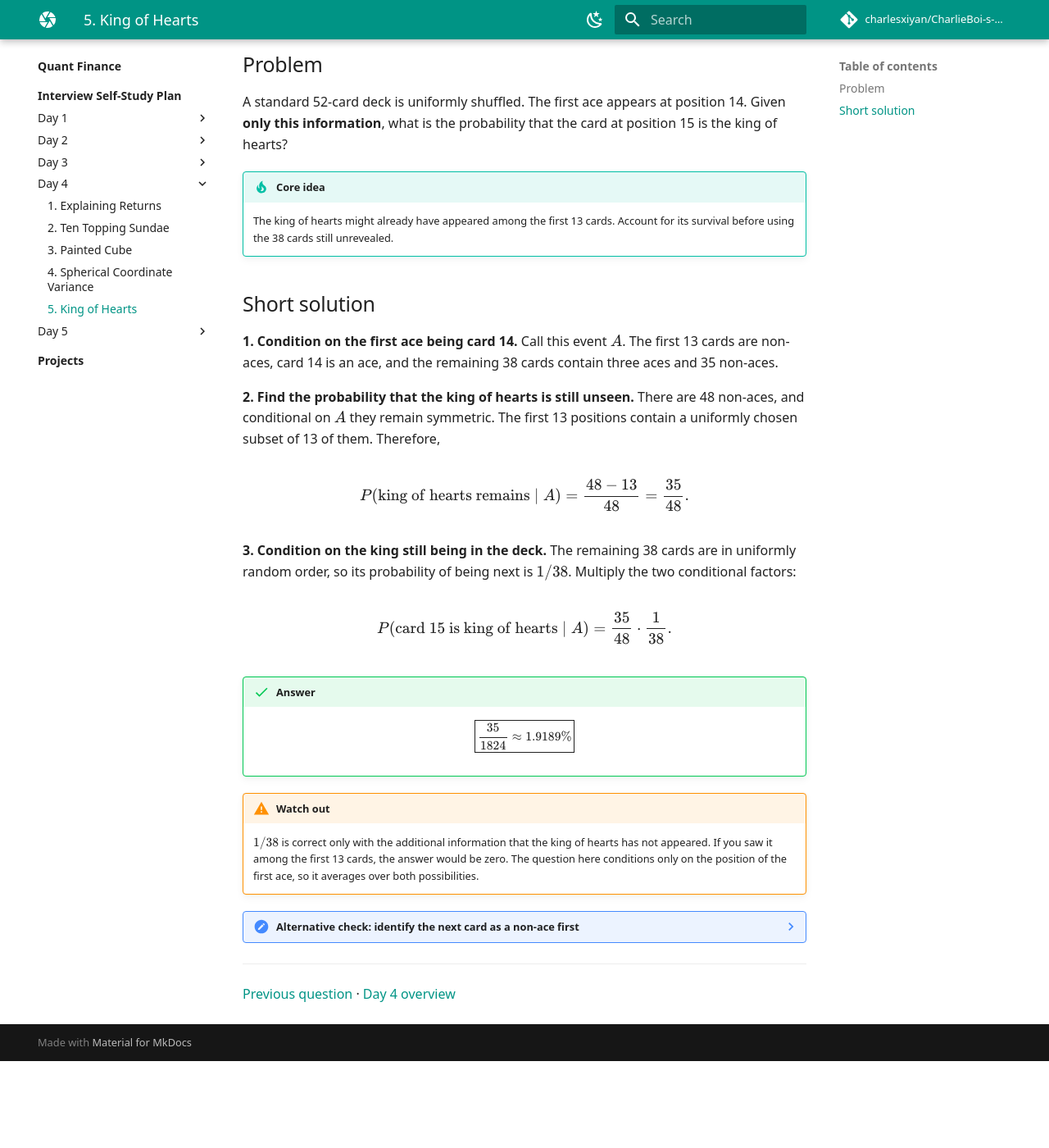
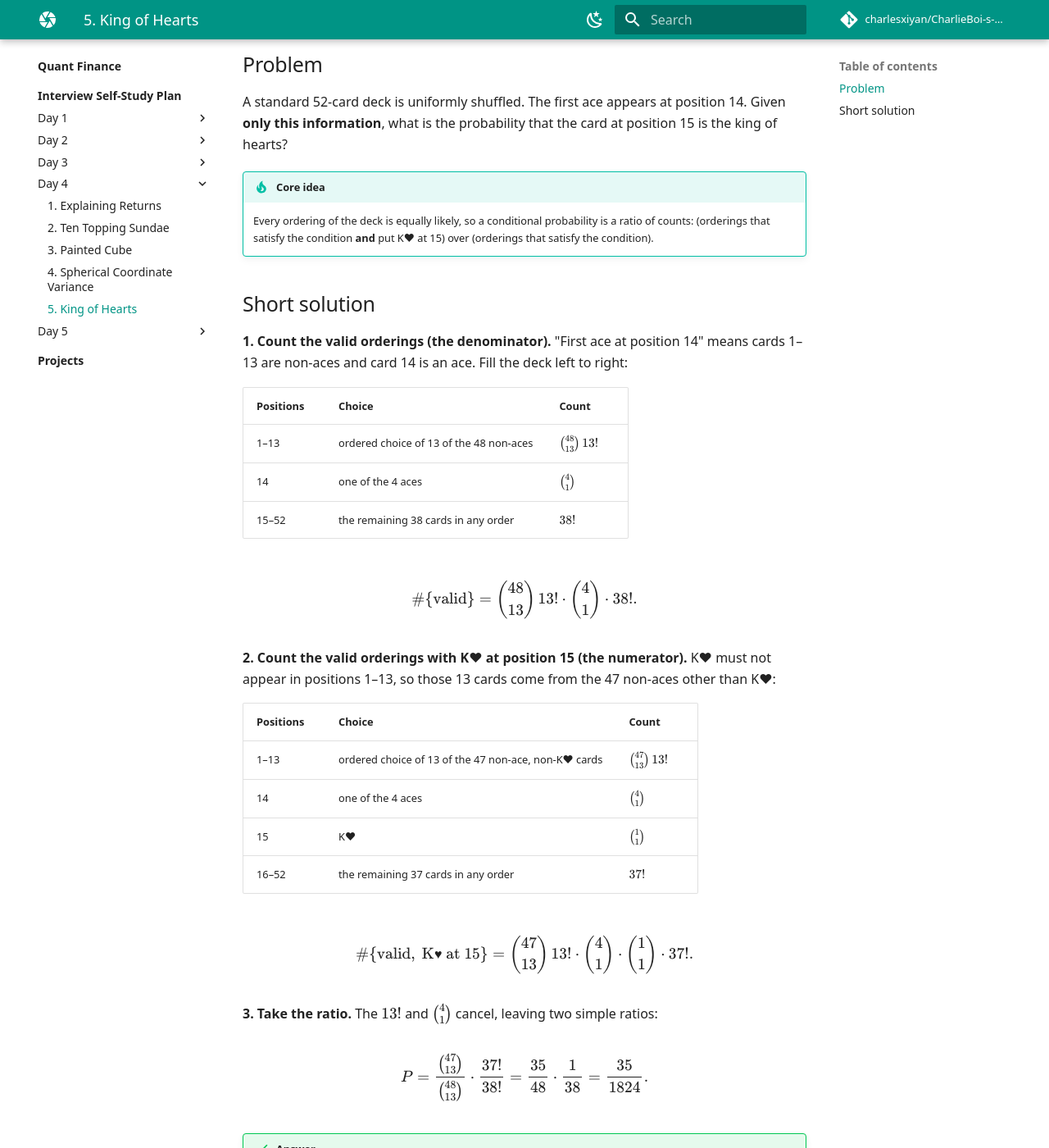
Before and after one commit to charlesxiyan/CharlieBoi-s-Lens-on-the-World, an MkDocs documentation site: the page built from docs/quant-finance/day-4/question-5.md, in a window 1280 px wide and 1400 px high, scrolled down 315 px. Shown: the whole window at 82% size. Built offline with MkDocs 1.6.1 and Material for MkDocs 9.7.7, drawn with Linux system fonts in a browser that asks for light colours; comment, search, counter and statistics services are not loaded; before the commit the page ends 1609 px from its top, so only the background shows below that; some of the changed text lies outside the part shown.

Commit message:
Revise question 5 in Day 4 documentation
Updated the content and structure of question 5 for clarity and accuracy.

```diff
--- a/docs/quant-finance/day-4/question-5.md
+++ b/docs/quant-finance/day-4/question-5.md
@@ -13,48 +13,69 @@ A standard 52-card deck is uniformly shuffled. The first ace appears at position
 position 15 is the king of hearts?
 
 !!! tip "Core idea"
-    The king of hearts might already have appeared among the first 13 cards.
-    Account for its survival before using the 38 cards still unrevealed.
+    Every ordering of the deck is equally likely, so a conditional probability is a
+    ratio of counts: (orderings that satisfy the condition **and** put K♥ at 15)
+    over (orderings that satisfy the condition).
 
 ## Short solution
 
-**1. Condition on the first ace being card 14.** Call this event $A$.
-The first 13 cards are non-aces, card 14 is an ace, and the remaining 38 cards
-contain three aces and 35 non-aces.
+**1. Count the valid orderings (the denominator).** "First ace at position 14" means
+cards 1–13 are non-aces and card 14 is an ace. Fill the deck left to right:
 
-**2. Find the probability that the king of hearts is still unseen.** There are
-48 non-aces, and conditional on $A$ they remain symmetric. The first 13 positions
-contain a uniformly chosen subset of 13 of them. Therefore,
-
-$$P(\text{king of hearts remains}\mid A)=\frac{48-13}{48}=\frac{35}{48}.$$
-
-**3. Condition on the king still being in the deck.** The remaining 38 cards are
-in uniformly random order, so its probability of being next is $1/38$.
-Multiply the two conditional factors:
+| Positions | Choice | Count |
+| --- | --- | --- |
+| 1–13 | ordered choice of 13 of the 48 non-aces | $\binom{48}{13}\,13!$ |
+| 14 | one of the 4 aces | $\binom{4}{1}$ |
+| 15–52 | the remaining 38 cards in any order | $38!$ |
 
 $$
-P(\text{card 15 is king of hearts}\mid A)
-=\frac{35}{48}\cdot\frac1{38}.
+\#\{\text{valid}\}=\binom{48}{13}\,13!\cdot\binom{4}{1}\cdot 38!.
+$$
+
+**2. Count the valid orderings with K♥ at position 15 (the numerator).**
+K♥ must not appear in positions 1–13, so those 13 cards come from the
+47 non-aces other than K♥:
+
+| Positions | Choice | Count |
+| --- | --- | --- |
+| 1–13 | ordered choice of 13 of the 47 non-ace, non-K♥ cards | $\binom{47}{13}\,13!$ |
+| 14 | one of the 4 aces | $\binom{4}{1}$ |
+| 15 | K♥ | $\binom{1}{1}$ |
+| 16–52 | the remaining 37 cards in any order | $37!$ |
+
+$$
+\#\{\text{valid},\ \text{K♥ at 15}\}=\binom{47}{13}\,13!\cdot\binom{4}{1}\cdot\binom{1}{1}\cdot 37!.
+$$
+
+**3. Take the ratio.** The $13!$ and $\binom41$ cancel, leaving two simple ratios:
+
+$$
+P=\frac{\binom{47}{13}}{\binom{48}{13}}\cdot\frac{37!}{38!}
+=\frac{35}{48}\cdot\frac{1}{38}
+=\frac{35}{1824}.
 $$
 
 !!! success "Answer"
-    $$\boxed{\frac{35}{1824}\approx1.9189\%}$$
+    $$\boxed{\frac{35}{1824}\approx 1.92\%}$$
 
 !!! warning "Watch out"
-    $1/38$ is correct only with the additional information that the king of
-    hearts has not appeared. If you saw it among the first 13 cards, the answer
-    would be zero. The question here conditions only on the position of the
-    first ace, so it averages over both possibilities.
+    The tempting answer is $1/38$, treating K♥ as certainly still in the deck.
+    But the condition says nothing about **which** non-aces filled positions 1–13,
+    so K♥ may already be gone. Excluding it from those 13 slots is exactly
+    what produces the extra factor $35/48$.
 
-??? note "Alternative check: identify the next card as a non-ace first"
-    Given $A$, the next card is a non-ace with probability $35/38$.
-    Conditional on that event, all 48 named non-aces are symmetric when the
-    earlier non-ace identities are unknown. Thus the probability it is the
-    king of hearts is
+??? note "Why the two ratios simplify so cleanly"
+    $$
+    \frac{\binom{47}{13}}{\binom{48}{13}}
+    =\frac{47!/(13!\,34!)}{48!/(13!\,35!)}
+    =\frac{35}{48},
+    \qquad
+    \frac{37!}{38!}=\frac{1}{38}.
+    $$
 
-    $$\frac{35}{38}\cdot\frac1{48}=\frac{35}{1824}.$$
-
-    The two factorizations condition in different orders but give the same result.
+    Each ratio has a meaning. $35/48$ is the probability that K♥ is **not** among the
+    first 13 non-aces, and $1/38$ is the probability that it then lands
+    **first** among the 38 remaining cards.
 
 ---
 
```
Also changed, not shown: other parts of docs/quant-finance/day-4/question-5.md (+2 -2 lines).
